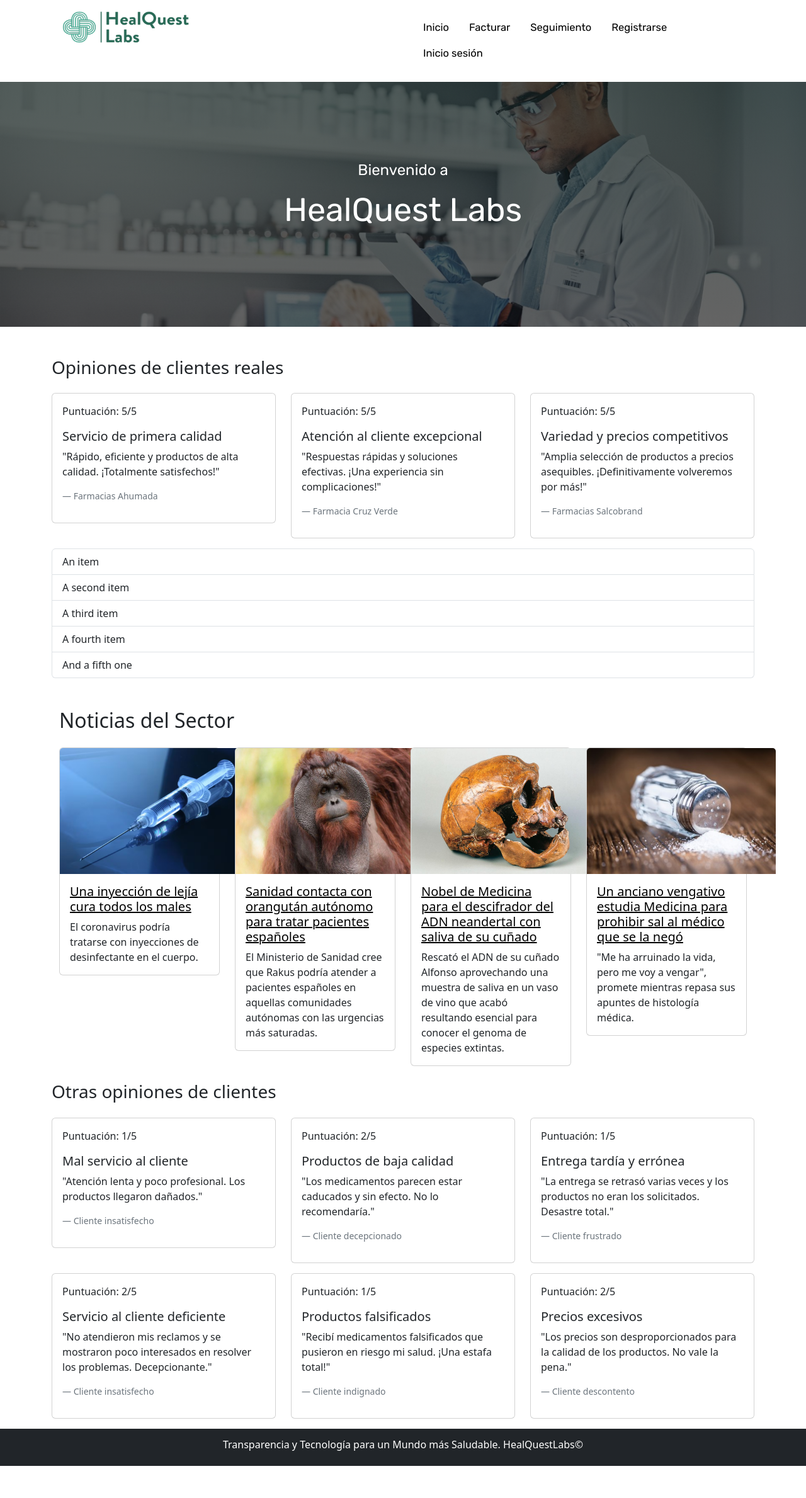
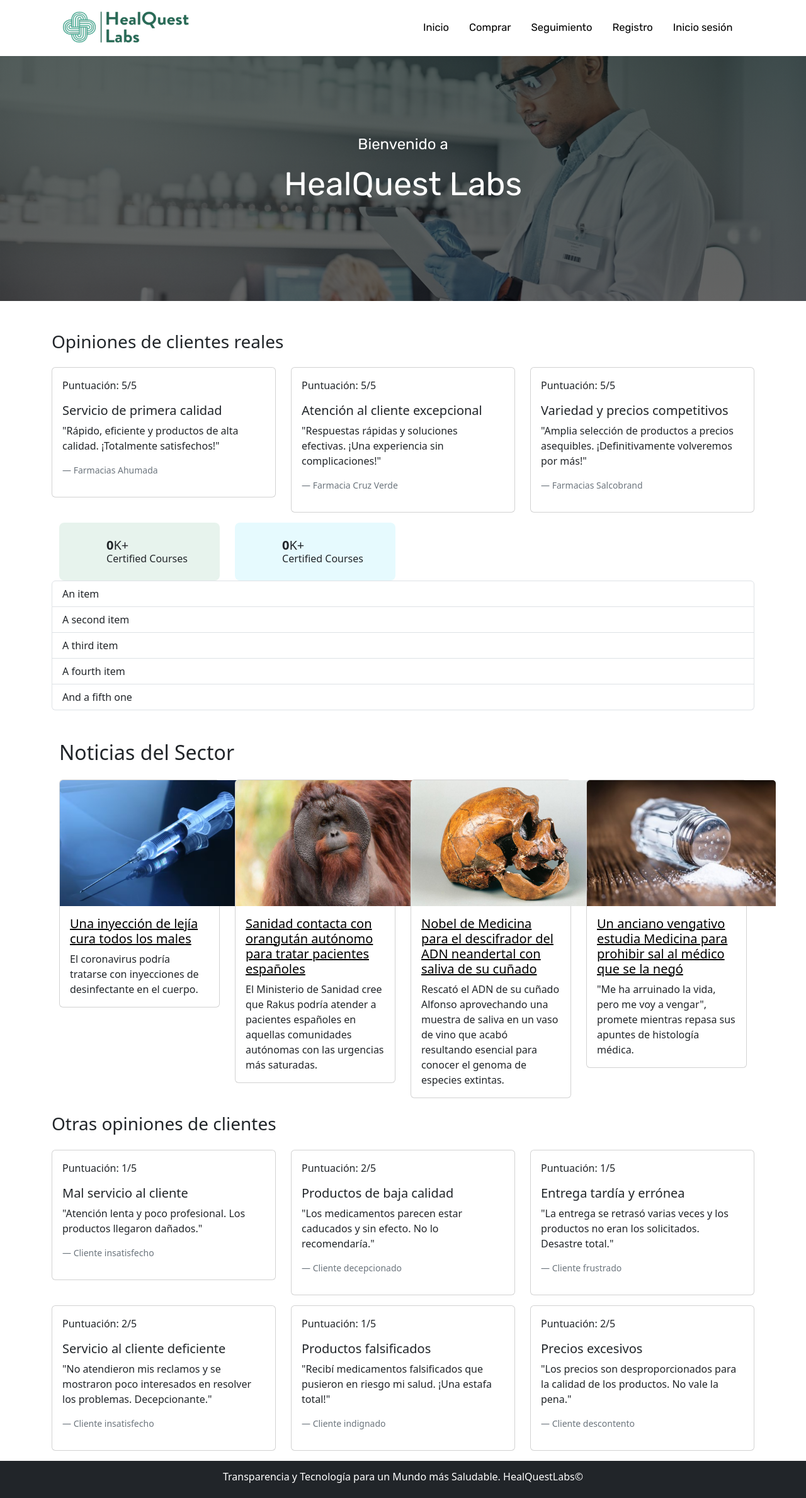
Before and after one commit to Dhyrt/Proyecto_Git, a Django app: page / in a window 1280 px wide. Shown: the whole page at 63% size. Before the commit the page ends 2328 px from the top, so only its background shows below. Run offline with Django 4.2, Linux system fonts and the light colour scheme.

Commit message:
se agrego link hacia registro

```diff
--- a/app/templates/app/base.html
+++ b/app/templates/app/base.html
@@ -3,6 +3,7 @@
 {% load static %}
 <head>
     <meta charset="UTF-8">
+    <link rel="shortcut icon" href="assets/images/favicon.ico">
     <meta name="viewport" content="width=device-width, initial-scale=1.0">
     <link href="https://cdn.jsdelivr.net/npm/bootstrap@5.3.3/dist/css/bootstrap.min.css" rel="stylesheet" integrity="sha384-QWTKZyjpPEjISv5WaRU9OFeRpok6YctnYmDr5pNlyT2bRjXh0JMhjY6hW+ALEwIH" crossorigin="anonymous">
     <script src="https://cdn.jsdelivr.net/npm/bootstrap@5.3.3/dist/js/bootstrap.bundle.min.js" integrity="sha384-YvpcrYf0tY3lHB60NNkmXc5s9fDVZLESaAA55NDzOxhy9GkcIdslK1eN7N6jIeHz" crossorigin="anonymous"></script>
@@ -23,9 +24,9 @@
                     </div>
                     <ul class="nav col-md-6 p-3">
                         <li class="nav-item"><a class="nav-link" href="{% url 'index' %}">Inicio</a></li>
-                        <li class="nav-item"><a class="nav-link" href="#">Facturar</a></li>
+                        <li class="nav-item"><a class="nav-link" href="#">Comprar</a></li>
                         <li class="nav-item"><a class="nav-link" href="#">Seguimiento</a></li>
-                        <li class="nav-item"><a class="nav-link" href="#">Registrarse</a></li>
+                        <li class="nav-item"><a class="nav-link" href="{% url 'registro' %}">Registro</a></li>
                         <li class="nav-item"><a class="nav-link" href="#">Inicio sesión</a></li>
                     </ul>
                 </div>
--- a/app/templates/app/index.html
+++ b/app/templates/app/index.html
@@ -46,6 +46,35 @@
                     <h5 class="card-title">Variedad y precios competitivos</h5>
                     <p>"Amplia selección de productos a precios asequibles. ¡Definitivamente volveremos por más!"</p>
                     <footer class="blockquote-footer mt-3">Farmacias Salcobrand</footer>
+                </div>
+            </div>
+        </div>
+    </div>
+
+    <div class="container">
+        <div class="row">
+            <div class="col-mb-6 col-xl-3">
+                <div class="d-flex justify-content-center align-items-center p-4 bg-success bg-opacity-10 rounded-3">
+                    <span class="display-6 lh-1 text-info mb-0"><i class="bi bi-patch-check-fill"></i></span>
+                    <div class="ms-4 h6 fw-normal mb-0">
+                        <div class="d-flex">
+                            <h5 class="purecounter mb-0 fw-bold" data-purecounter-start="0" data-purecounter-end="6" data-purecounter-delay="300">0</h5>
+                            <span class="mb-0 h5">K+</span>
+                        </div>
+                        <p class="mb-0">Certified Courses</p>
+                    </div>
+                </div>
+            </div>
+            <div class="col-mb-6 col-xl-3">
+                <div class="d-flex justify-content-center align-items-center p-4 bg-info bg-opacity-10 rounded-3">
+                    <span class="display-6 lh-1 text-info mb-0"><i class="bi bi-patch-check-fill"></i></span>
+                    <div class="ms-4 h6 fw-normal mb-0">
+                        <div class="d-flex">
+                            <h5 class="purecounter mb-0 fw-bold" data-purecounter-start="0" data-purecounter-end="6" data-purecounter-delay="300">0</h5>
+                            <span class="mb-0 h5">K+</span>
+                        </div>
+                        <p class="mb-0">Certified Courses</p>
+                    </div>
                 </div>
             </div>
         </div>
```
